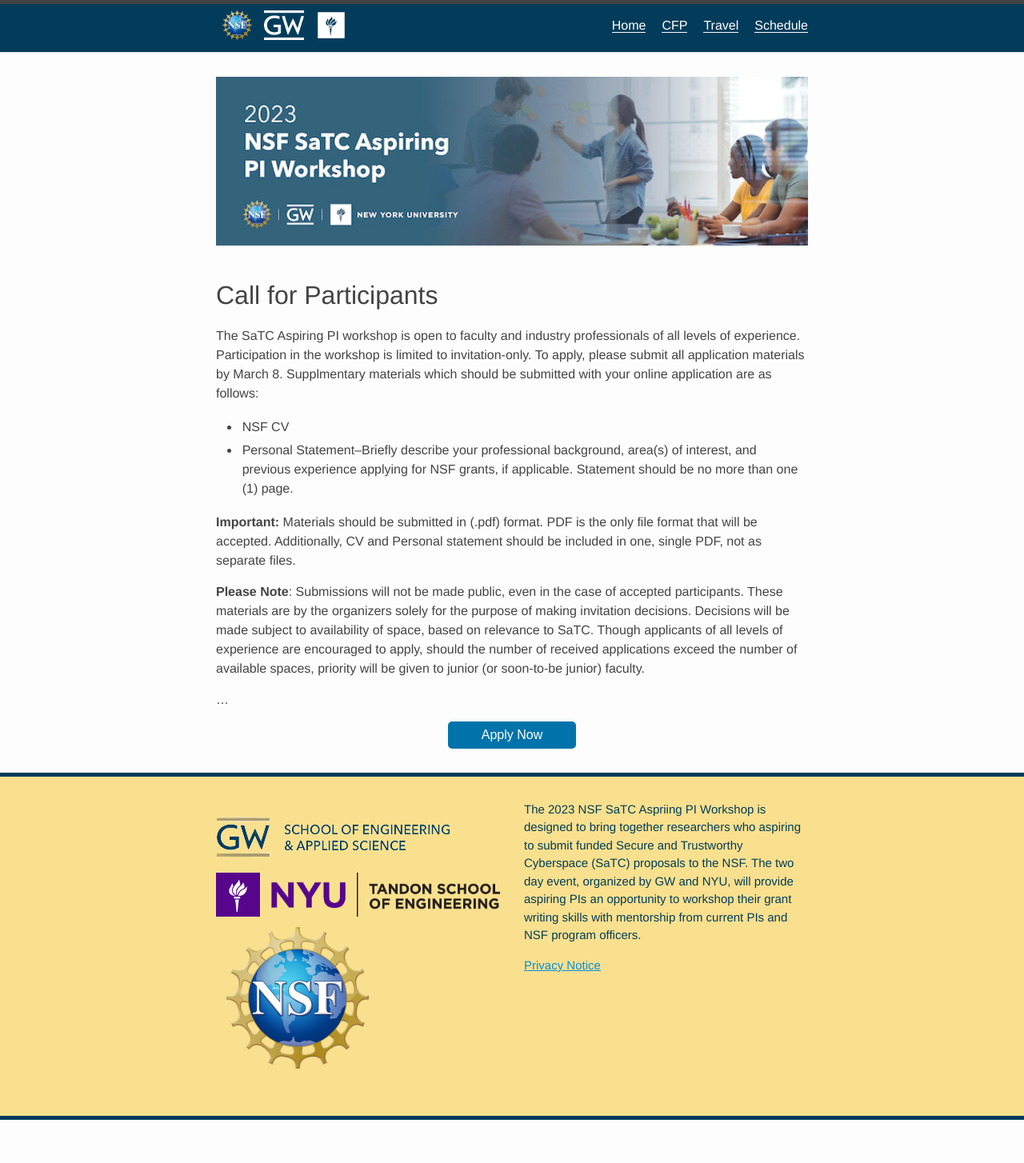
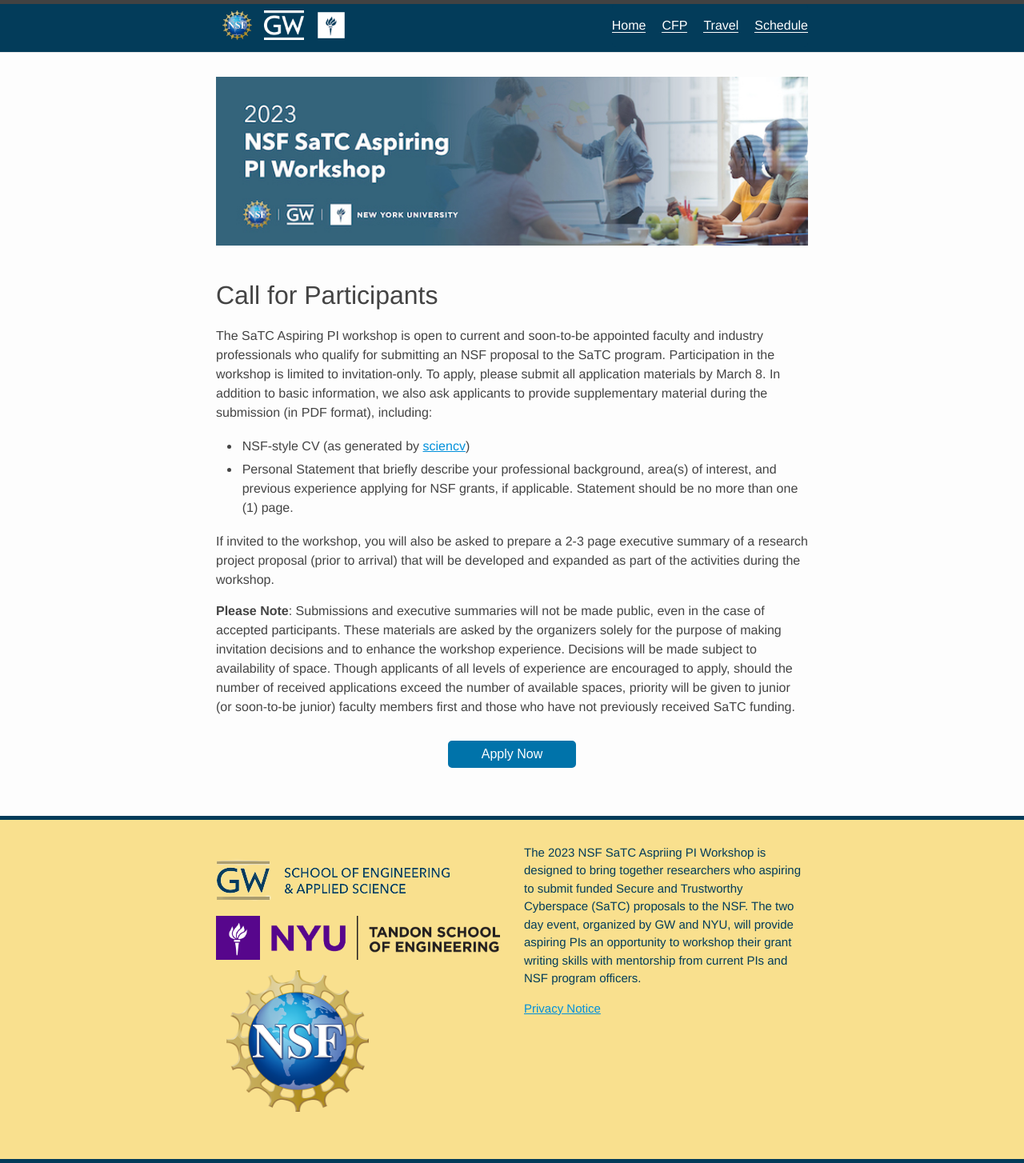
Before and after one commit to satc-aspiring-pi-workshop-2023/satc-aspiring-pi-workshop-2023.github.io, a Jekyll site: the page built from cfp.md, in a window 1280 px wide. Shown: the whole page at 80% size. Built offline with Jekyll 4.4.1, drawn with Linux system fonts in a browser that asks for light colours; some web fonts are replaced; before the commit the page ends 1400 px from its top, so only the background shows below that.

```diff
--- a/_sass/minima/_base.scss
+++ b/_sass/minima/_base.scss
@@ -43,7 +43,7 @@ h1, h2, h3, h4, h5, h6,
 p, blockquote, pre,
 ul, ol, dl, figure,
 %vertical-rhythm {
-    margin-bottom: $spacing-unit / 2;
+    margin-bottom: calc($spacing-unit / 2);
 }
 
 hr {
--- a/_sass/minima/custom-styles.scss
+++ b/_sass/minima/custom-styles.scss
@@ -146,6 +146,7 @@ a {
 
 .reg-link{
     text-align:center;
+    margin: $spacing-unit;
 }
 
 .reg-link button {
--- a/cfp.md
+++ b/cfp.md
@@ -6,20 +6,16 @@ title: CFP
 # Call for Participants
 
 
-The SaTC Aspiring PI workshop is open to faculty and industry professionals of all levels of experience. Participation in the workshop is limited to invitation-only. To apply, please submit all application materials by March 8. Supplmentary materials which should be submitted with your online application are as follows:
-* NSF CV
-* Personal Statement--Briefly describe your professional background, area(s) of interest, and previous experience applying for NSF grants, if applicable. Statement should be no more than one (1) page.
+The SaTC Aspiring PI workshop is open to current and soon-to-be appointed faculty and industry professionals who qualify for submitting an NSF proposal to the SaTC program. Participation in the workshop is limited to invitation-only. To apply, please submit all application materials by March 8. In addition to basic information, we also ask applicants to provide supplementary material during the submission (in PDF format), including:
+* NSF-style CV (as generated by [sciencv](https://www.ncbi.nlm.nih.gov/sciencv/))
+* Personal Statement that briefly describe your professional background, area(s) of interest, and previous experience applying for NSF grants, if applicable. Statement should be no more than one (1) page.
 
-**Important:** Materials should be submitted in (.pdf) format. PDF is the only file format that will be accepted. Additionally, CV and Personal statement should be included in one, single PDF, not as separate files.
+If invited to the workshop, you will also be asked to prepare a 2-3 page executive summary of a research project proposal (prior to arrival) that will be developed and expanded as part of the activities during the workshop.
 
 
 
 
-**Please Note**: Submissions will not be made public, even in the case of accepted participants. These materials are by the organizers  solely for the purpose of making invitation decisions. Decisions will be made subject to availability of space, based on relevance to SaTC. Though applicants of all levels of experience are encouraged to apply, should the number of received applications exceed the number of available spaces, priority will be given to junior (or soon-to-be junior) faculty.
-
-
-...
-
+**Please Note**: Submissions and executive summaries will not be made public, even in the case of accepted participants. These materials are asked by the organizers solely for the purpose of making invitation decisions and to enhance the workshop experience. Decisions will be made subject to availability of space. Though applicants of all levels of experience are encouraged to apply, should the number of received applications exceed the number of available spaces, priority will be given to junior (or soon-to-be junior) faculty members first and those who have not previously received SaTC funding.
 
 <div class="reg-link">
 <a href="">
```
Also changed, not shown: index.md (+7 -5 lines), schedule.md (+2 -0 lines).
